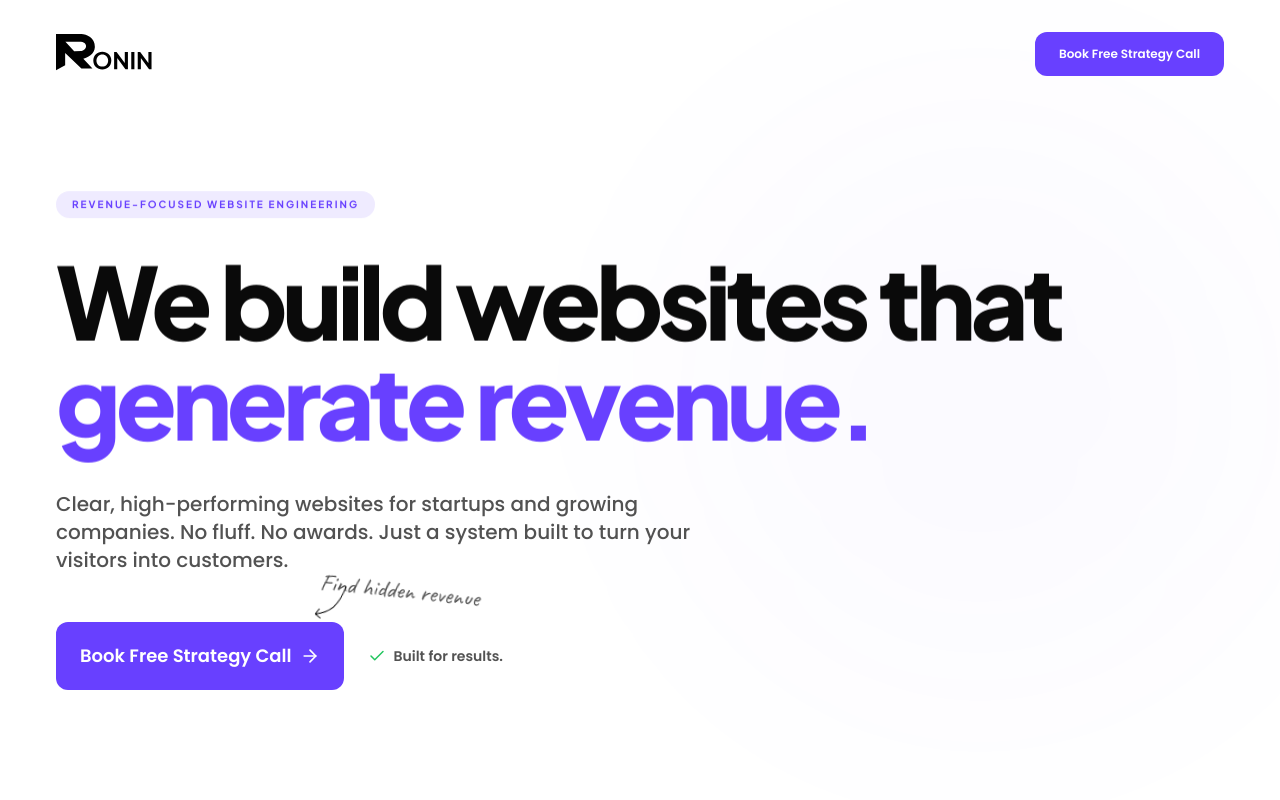
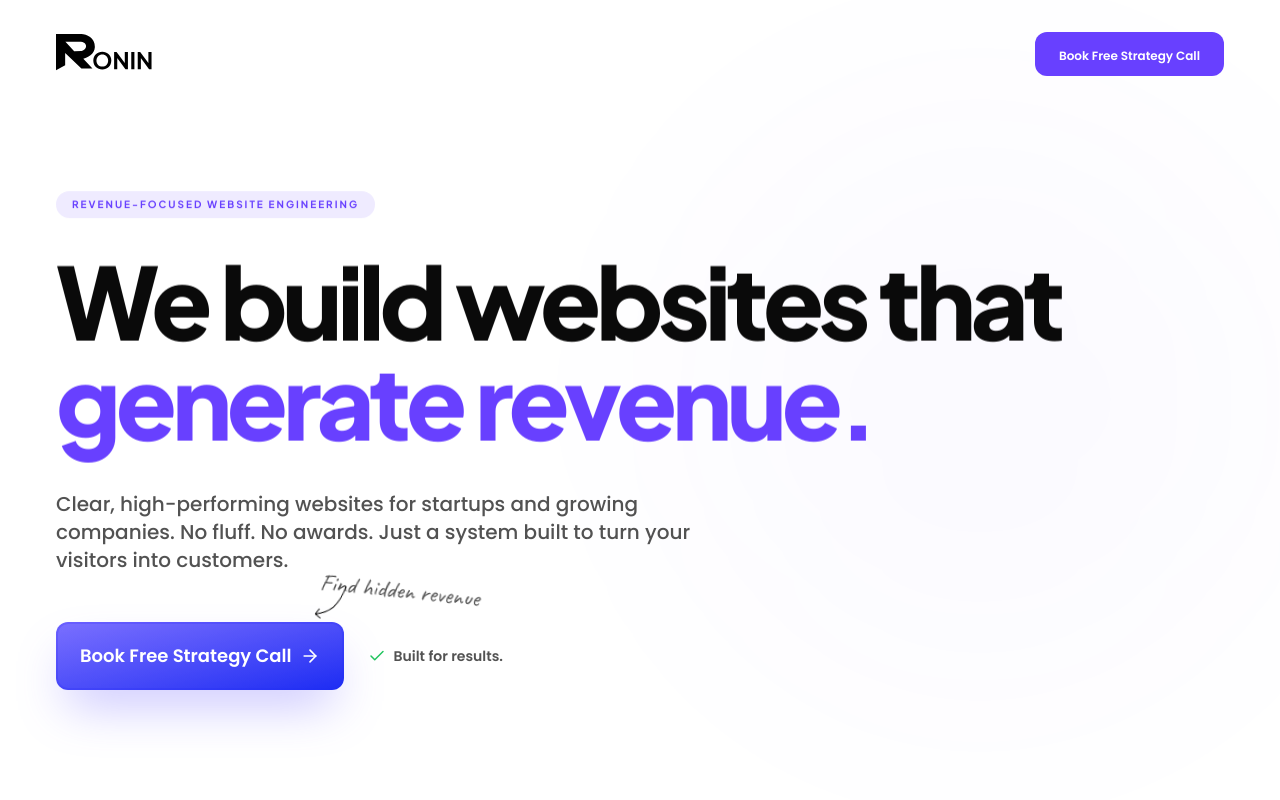
Before and after one commit to varun-vk17/ronin, a React (Vite) app: page / in a window 1280 px wide. Shown: the top 800 px of the page. Built offline with nearby package versions, Linux system fonts and the light colour scheme.

Commit message:
feat: implement premium hero CTA button

```diff
--- a/src/components/Button.tsx
+++ b/src/components/Button.tsx
@@ -6,20 +6,31 @@ export const Button = ({
     className = '',
     onClick
 }: React.PropsWithChildren<{
-    variant?: 'primary' | 'outline' | 'ghost';
+    variant?: 'primary' | 'outline' | 'ghost' | 'premium';
     className?: string;
     onClick?: () => void;
 }>) => {
-    const base = "px-6 py-4 rounded-xl font-bold transition-all duration-500 flex items-center justify-center gap-2 text-base transform active:scale-95 group";
+    // Moved layout classes to content span to handle inner glow z-indexing
+    const base = "px-6 py-4 rounded-xl font-bold transition-all duration-500 relative group text-base transform active:scale-95";
+
+    // Wrapper for content to ensure it sits above the inner glow and maintains layout
+    const contentClasses = "flex items-center justify-center gap-2 relative z-10 w-full";
+
     const variants = {
         primary: "bg-ronin-electric text-white hover:shadow-2xl hover:shadow-ronin-electric/40 hover:-translate-y-0.5",
         outline: "border-2 border-ronin-black text-ronin-black hover:bg-ronin-black hover:text-white hover:-translate-y-0.5",
-        ghost: "bg-transparent text-ronin-black hover:bg-ronin-neutral-100"
+        ghost: "bg-transparent text-ronin-black hover:bg-ronin-neutral-100",
+        premium: "bg-gradient-to-br from-[#6B5FFF] to-[#1D2CF3] text-white shadow-2xl shadow-[#6B5FFF]/40 hover:shadow-[#6B5FFF]/60 hover:scale-105"
     };
 
     return (
         <button className={`${base} ${variants[variant]} ${className}`} onClick={onClick}>
-            {children}
+            {variant === 'premium' && (
+                <div className="absolute inset-[2px] rounded-[10px] bg-gradient-to-br from-white/10 to-transparent pointer-events-none" />
+            )}
+            <span className={contentClasses}>
+                {children}
+            </span>
         </button>
     );
 };
--- a/src/components/Hero.tsx
+++ b/src/components/Hero.tsx
@@ -28,7 +28,7 @@ export const Hero = () => (
 
                 <FadeIn delay={800} direction="up" className="flex flex-col sm:flex-row items-center gap-6">
                     <div className="relative">
-                        <Button variant="primary" className="w-full sm:w-auto px-10 py-5 text-lg bg-ronin-electric border-none" onClick={() => document.getElementById('booking')?.scrollIntoView({ behavior: 'smooth' })}>
+                        <Button variant="premium" className="w-full sm:w-auto px-10 py-5 text-lg border-none" onClick={() => document.getElementById('booking')?.scrollIntoView({ behavior: 'smooth' })}>
                             Book Free Strategy Call <ArrowRight size={20} className="group-hover:translate-x-1 transition-transform" />
                         </Button>
                         <div className="hidden md:block absolute -top-12 -right-4 translate-x-3/4 rotate-6">
```
